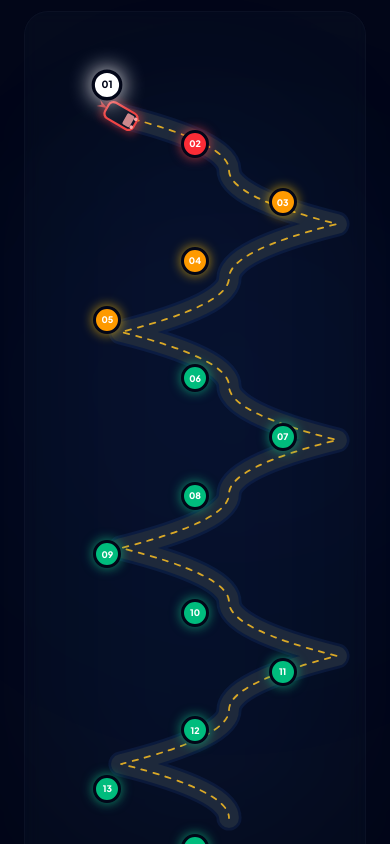
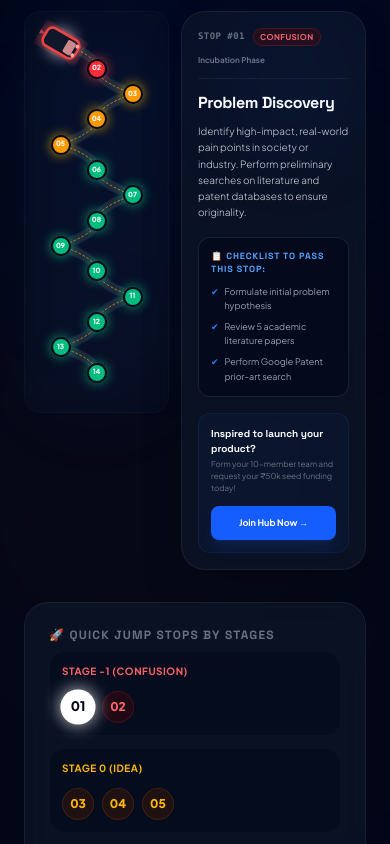
Before and after one commit to personale88/Yantriksha-X-Hub, a Next.js app: page / in a window 390 px wide. Shown: the part 8700-9544 px from the top of the page. Built offline with nearby package versions, Linux system fonts and the light colour scheme.

Commit message:
Refactor: stretch highway road vertically, add footer contact details, curved capsule nav link boxes, and slim side-by-side dashboard sidebar layout

```diff
--- a/components/layout/Navbar.tsx
+++ b/components/layout/Navbar.tsx
@@ -27,7 +27,7 @@ export default function Navbar() {
         </Link>
 
         {/* Menu */}
-        <ul className="hidden md:flex items-center gap-8">
+        <ul className="hidden md:flex items-center gap-1.5 lg:gap-4">
           {[
             { label: "Home", href: "/#home" },
             { label: "About", href: "/#about" },
--- a/components/roadmap/Roadmap.tsx
+++ b/components/roadmap/Roadmap.tsx
@@ -193,11 +193,6 @@ const STOPS_COORDINATES = [
 export default function Roadmap() {
   const [selectedIdx, setSelectedIdx] = useState(0);
   const [isPlaying, setIsPlaying] = useState(false);
-  const [showMobileCard, setShowMobileCard] = useState(true);
-
-  useEffect(() => {
-    setShowMobileCard(true);
-  }, [selectedIdx]);
 
   useEffect(() => {
     let timer: NodeJS.Timeout;
@@ -256,8 +251,25 @@ export default function Roadmap() {
     activeStageText = 'text-emerald-400';
   }
 
+
+
   return (
     <section id="roadmap" className="bg-slate-950 py-16 text-white relative overflow-hidden">
+
+      {/* Safe responsive stylesheet to bypass SSR hydration mismatches */}
+      <style dangerouslySetInnerHTML={{ __html: `
+        .road-col { width: 145px !important; padding: 10px !important; }
+        .road-track { width: 120px !important; height: 100% !important; min-height: 380px !important; }
+
+        @media (min-width: 640px) {
+          .road-col { width: 250px !important; padding: 16px !important; }
+          .road-track { width: 210px !important; height: 100% !important; min-height: 460px !important; }
+        }
+        @media (min-width: 1024px) {
+          .road-col { width: auto !important; padding: 24px !important; }
+          .road-track { width: 400px !important; height: 100% !important; min-height: 460px !important; }
+        }
+      `}} />
 
       {/* Decorative background glows */}
       <div className="absolute top-1/4 left-10 w-96 h-96 bg-blue-600/5 rounded-full blur-[120px] pointer-events-none" />
@@ -301,24 +313,25 @@ export default function Roadmap() {
         </div>
 
         {/* Highway Winding Canvas & Detail Split Layout */}
-        <div className="grid grid-cols-1 lg:grid-cols-12 gap-12 items-start mt-12">
+        <div className="flex lg:grid lg:grid-cols-12 gap-3 sm:gap-6 lg:gap-12 items-start mt-12 w-full">
 
-          {/* LEFT COLUMN: The Winding Highway Track Map (lg:col-span-5) */}
-          <div className="lg:col-span-5 flex justify-center relative bg-slate-900/30 border border-slate-900/60 p-6 rounded-3xl backdrop-blur">
+          {/* LEFT COLUMN: The Winding Highway Track Map (col-span-6 on desktop, dynamic width on mobile) */}
+          <div className="road-col lg:col-span-6 flex justify-center relative bg-slate-900/30 border border-slate-900/60 rounded-2xl sm:rounded-3xl backdrop-blur shrink-0">
 
             {/* Ambient track glow */}
-            <div className="absolute top-1/2 left-1/2 -translate-x-1/2 -translate-y-1/2 w-72 h-[750px] bg-blue-500/5 rounded-full blur-[70px] pointer-events-none" />
+            <div className="absolute top-1/2 left-1/2 -translate-x-1/2 -translate-y-1/2 w-full h-full bg-blue-500/5 rounded-full blur-[40px] sm:blur-[70px] pointer-events-none" />
 
-            <div className="relative w-[360px] h-[880px]">
+            <div className="road-track relative">
 
-              {/* SVG Highway Winding Path */}
+              {/* SVG Highway Winding Path (Stretches vertically to cover the space!) */}
               <svg
-                width="360"
-                height="880"
+                width="100%"
+                height="100%"
                 viewBox="0 0 400 900"
                 fill="none"
                 xmlns="http://www.w3.org/2000/svg"
                 className="absolute inset-0"
+                preserveAspectRatio="none"
               >
                 {/* 1. Glow border under the road */}
                 <path
@@ -350,11 +363,23 @@ export default function Roadmap() {
                   opacity="0.85"
                 />
 
-                {/* 4. Glowing Cyber Rover Car */}
-                <g
-                  transform={`translate(${activeCoord.x}, ${activeCoord.y}) rotate(${activeCoord.rot})`}
-                  style={{ transition: 'transform 0.9s cubic-bezier(0.25, 0.8, 0.25, 1)' }}
+              </svg>
+
+              {/* 4. Glowing Cyber Rover Car Absolute Overlay (never deforms!) */}
+              <div
+                className="absolute pointer-events-none z-20"
+                style={{
+                  left: `${(activeCoord.x / 400) * 100}%`,
+                  top: `${(activeCoord.y / 900) * 100}%`,
+                  width: '48px',
+                  height: '28px',
+                  marginLeft: '-24px',
+                  marginTop: '-14px',
+                  transform: `rotate(${activeCoord.rot}deg)`,
+                  transition: 'left 0.9s cubic-bezier(0.25, 0.8, 0.25, 1), top 0.9s cubic-bezier(0.25, 0.8, 0.25, 1), transform 0.9s ease'
+                }}
               >
+                <svg width="48" height="28" viewBox="-24 -14 48 28" fill="none">
                   {/* Outer laser hover glow */}
                   <rect x="-24" y="-14" width="48" height="28" rx="8" fill={carGlowColor} filter="blur(4px)" style={{ transition: 'fill 0.5s ease' }} />
                   {/* Cyber sports car chassis */}
@@ -366,8 +391,8 @@ export default function Roadmap() {
                   <circle cx="16" cy="5" r="2" fill={carHeadlightColor} style={{ transition: 'fill 0.5s ease' }} />
                   {/* Rear exhaust thrust flame */}
                   <path d="M -18 0 L -29 -4 L -25 0 L -29 4 Z" fill={carThemeColor} opacity="0.75" style={{ transition: 'fill 0.5s ease' }} />
-                </g>
                 </svg>
+              </div>
 
               {/* 5. Stops / Milestones Overlay Buttons */}
               {STOPS_COORDINATES.map((stop, idx) => {
@@ -397,13 +422,13 @@ export default function Roadmap() {
                   >
                     {/* Ring Pulse for active stop */}
                     {isSelected && (
-                      <span className="absolute inset-[-10px] rounded-full bg-blue-500/20 border border-blue-400/40 animate-ping pointer-events-none" />
+                      <span className="absolute inset-[-5px] sm:inset-[-10px] rounded-full bg-blue-500/20 border border-blue-400/40 animate-ping pointer-events-none" />
                     )}
 
                     {/* Glowing Stop Circle */}
-                    <div className={`h-7 w-7 rounded-full border-[3.5px] border-slate-950 flex items-center justify-center font-black text-[9px] cursor-pointer transition duration-300 hover:scale-125 ${
+                    <div className={`h-5 w-5 sm:h-7 sm:w-7 rounded-full border-[2px] sm:border-[3.5px] border-slate-950 flex items-center justify-center font-black text-[7px] sm:text-[9px] cursor-pointer transition duration-300 hover:scale-125 ${
                       isSelected
-                        ? 'bg-white text-slate-950 scale-110 shadow-[0_0_20px_#ffffff]'
+                        ? 'bg-white text-slate-950 scale-110 shadow-[0_0_15px_#ffffff]'
                         : `${stopGlow} text-white`
                     }`}>
                       {milestone.number}
@@ -420,47 +445,47 @@ export default function Roadmap() {
             </div>
           </div>
 
-          {/* RIGHT COLUMN: The Interactive Milestone Control Dashboard (lg:col-span-7) */}
-          <div className="lg:col-span-7 space-y-6">
+          {/* RIGHT COLUMN: The Interactive Milestone Control Dashboard (col-span-6 on desktop, flex-1 remaining width on mobile) */}
+          <div className="flex-1 min-w-0 lg:col-span-6 space-y-4 lg:space-y-6">
 
             {/* Highlighted selected Card */}
-            <div className="glass-card rounded-3xl p-8 border border-slate-800/80 shadow-2xl relative overflow-hidden bg-gradient-to-br from-slate-900/90 via-slate-900/60 to-blue-950/10 min-h-[460px] flex flex-col justify-between">
+            <div className="glass-card rounded-3xl p-4 sm:p-6 lg:p-8 border border-slate-800/80 shadow-2xl relative overflow-hidden bg-gradient-to-br from-slate-900/90 via-slate-900/60 to-blue-950/10 min-h-[380px] sm:min-h-[460px] flex flex-col justify-between">
 
               <div className="absolute top-0 right-0 w-36 h-36 bg-blue-600/5 rounded-full blur-[40px] pointer-events-none" />
 
               <div>
 
                 {/* Header Tag info */}
-                <div className="flex flex-wrap items-center justify-between gap-4 pb-5 border-b border-slate-800/60">
-                  <div className="flex items-center gap-3">
-                    <span className="text-gray-500 font-bold text-sm tracking-wider font-mono">
+                <div className="flex flex-wrap items-center justify-between gap-2 pb-3 sm:pb-5 border-b border-slate-800/60">
+                  <div className="flex items-center gap-2 sm:gap-3">
+                    <span className="text-gray-500 font-bold text-[9px] sm:text-sm tracking-wider font-mono">
                       STOP #{activeMilestone.number}
                     </span>
-                    <span className={`px-2.5 py-0.5 rounded-full text-[10px] font-bold border uppercase tracking-wider ${activeMilestone.badgeColor}`}>
-                      {activeMilestone.stage}
+                    <span className={`px-1.5 py-0.5 sm:px-2.5 sm:py-0.5 rounded-full text-[8px] sm:text-[10px] font-bold border uppercase tracking-wider ${activeMilestone.badgeColor}`}>
+                      {activeMilestone.stage.split(': ')[1] || activeMilestone.stage}
                     </span>
                   </div>
-                  <span className="text-xs text-gray-500 font-bold">Incubation Phase Marker</span>
+                  <span className="text-[8px] sm:text-xs text-gray-500 font-bold">Incubation Phase</span>
                 </div>
 
                 {/* Stop Title */}
-                <h3 className="text-3xl font-black mt-6 tracking-tight text-white">
+                <h3 className="text-base sm:text-3xl font-black mt-3 sm:mt-6 tracking-tight text-white">
                   {activeMilestone.title}
                 </h3>
 
                 {/* Stop Description */}
-                <p className="text-gray-300 text-sm mt-4 leading-relaxed font-light">
+                <p className="text-gray-300 text-[10px] sm:text-sm mt-2 sm:mt-4 leading-relaxed font-light">
                   {activeMilestone.desc}
                 </p>
 
                 {/* Milestone Quest Checklist */}
-                <div className="mt-8 bg-slate-950/60 rounded-2xl p-5 border border-slate-800/80">
-                  <h4 className="text-xs font-bold text-blue-400 uppercase tracking-widest mb-3.5">
+                <div className="mt-4 sm:mt-8 bg-slate-950/60 rounded-xl sm:rounded-2xl p-3 sm:p-5 border border-slate-800/80">
+                  <h4 className="text-[9px] sm:text-xs font-bold text-blue-400 uppercase tracking-widest mb-2 sm:mb-3.5">
                     📋 Checklist to Pass this Stop:
                   </h4>
-                  <ul className="space-y-2.5 text-xs text-gray-400">
+                  <ul className="space-y-1.5 sm:space-y-2.5 text-[9px] sm:text-xs text-gray-400">
                     {activeMilestone.checklist.map((item, idx) => (
-                      <li key={idx} className="flex items-start gap-2.5 leading-relaxed">
+                      <li key={idx} className="flex items-start gap-1.5 sm:gap-2.5 leading-relaxed">
                         <span className="text-blue-500 shrink-0">✔</span>
                         <span>{item}</span>
                       </li>
@@ -471,14 +496,14 @@ export default function Roadmap() {
               </div>
 
               {/* Join Incubation Club callout */}
-              <div className="mt-8 flex justify-between items-center bg-blue-600/5 border border-blue-500/10 rounded-2xl p-5 gap-4">
+              <div className="mt-4 sm:mt-8 flex flex-col sm:flex-row justify-between items-center bg-blue-600/5 border border-blue-500/10 rounded-xl sm:rounded-2xl p-3 sm:p-5 gap-3 sm:gap-4 text-center sm:text-left">
                 <div className="text-left">
-                  <h4 className="font-bold text-xs text-white">Inspired to launch your product?</h4>
-                  <p className="text-[10px] text-gray-500 mt-1 leading-normal">Form your 10-member team and request your ₹50k seed funding today!</p>
+                  <h4 className="font-bold text-[10px] sm:text-xs text-white">Inspired to launch your product?</h4>
+                  <p className="text-[8px] sm:text-[10px] text-gray-500 mt-0.5 sm:mt-1 leading-normal">Form your 10-member team and request your ₹50k seed funding today!</p>
                 </div>
                 <a
                   href="/register"
-                  className="bg-blue-600 hover:bg-blue-750 text-white font-bold text-xs px-5 py-3 rounded-xl transition shadow-lg shadow-blue-900/30 hover:-translate-y-0.5 shrink-0"
+                  className="w-full sm:w-auto text-center bg-blue-600 hover:bg-blue-750 text-white font-bold text-[9px] sm:text-xs px-4 py-2.5 sm:px-5 sm:py-3 rounded-lg sm:rounded-xl transition shadow-lg shadow-blue-900/30 hover:-translate-y-0.5 shrink-0"
                 >
                   Join Hub Now →
                 </a>
@@ -486,8 +511,12 @@ export default function Roadmap() {
 
             </div>
 
-            {/* Stage Quick Jump Shortcuts */}
-            <div className="glass-card rounded-3xl p-6 border border-slate-800/60 space-y-4">
+          </div>
+
+        </div>
+
+        {/* Stage Quick Jump Shortcuts (Moved outside to take full width and cover the empty space) */}
+        <div className="glass-card rounded-3xl p-6 border border-slate-800/60 space-y-4 mt-8 sm:mt-12 w-full">
           <h4 className="text-xs font-extrabold text-gray-500 uppercase tracking-widest mb-2">
             🚀 Quick Jump Stops by Stages
           </h4>
@@ -568,48 +597,6 @@ export default function Roadmap() {
         </div>
 
       </div>
-
-        </div>
-
-        {/* Sticky Mobile Active Stop Info (Only visible on mobile/tablet) */}
-        {showMobileCard && (
-          <div className="lg:hidden sticky bottom-6 left-4 right-4 z-40 max-w-md mx-auto mt-6 animate-fadeIn transition-all duration-300">
-            <div className={`glass-card rounded-2xl p-5 border bg-slate-950/95 backdrop-blur-md transition-all duration-500 ${activeBorderGlow}`}>
-              <div className="flex items-center justify-between gap-4">
-                <div className="flex items-center gap-2">
-                  <span className="text-[10px] font-bold text-gray-500 font-mono">STOP #{activeMilestone.number}</span>
-                  <span className={`px-2 py-0.5 rounded-full text-[9px] font-extrabold border uppercase tracking-wider ${activeMilestone.badgeColor}`}>
-                    {activeMilestone.stage.split(': ')[1] || activeMilestone.stage}
-                  </span>
-                </div>
-                <button
-                  onClick={() => setShowMobileCard(false)}
-                  className="text-gray-500 hover:text-white transition text-xs font-black p-1 leading-none"
-                  title="Close panel"
-                >
-                  ✕
-                </button>
-              </div>
-
-              <h4 className="text-base font-black text-white mt-2 tracking-tight">
-                {activeMilestone.title}
-              </h4>
-
-              <p className="text-gray-400 text-xs mt-1.5 leading-relaxed font-light line-clamp-2">
-                {activeMilestone.desc}
-              </p>
-
-              <div className="mt-4 pt-3 border-t border-slate-900 flex items-center justify-between">
-                <span className="text-[10px] text-gray-500 font-bold uppercase tracking-wider">📋 deliverables</span>
-                <span className={`text-[10px] font-extrabold ${activeStageText}`}>
-                  {activeMilestone.checklist.length} Tasks to Complete
-                </span>
-              </div>
-            </div>
-          </div>
-        )}
-
-      </div>
     </section>
   );
 }
```
Also changed, not shown: app/admin/AdminClient.tsx (+16 -14 lines), app/dashboard/DashboardClient.tsx (+14 -12 lines), app/globals.css (+10 -16 lines), app/superadmin/SuperAdminClient.tsx (+20 -18 lines), components/layout/Footer.tsx (+15 -2 lines). Lines whose indentation alone changed are shown as unchanged.
